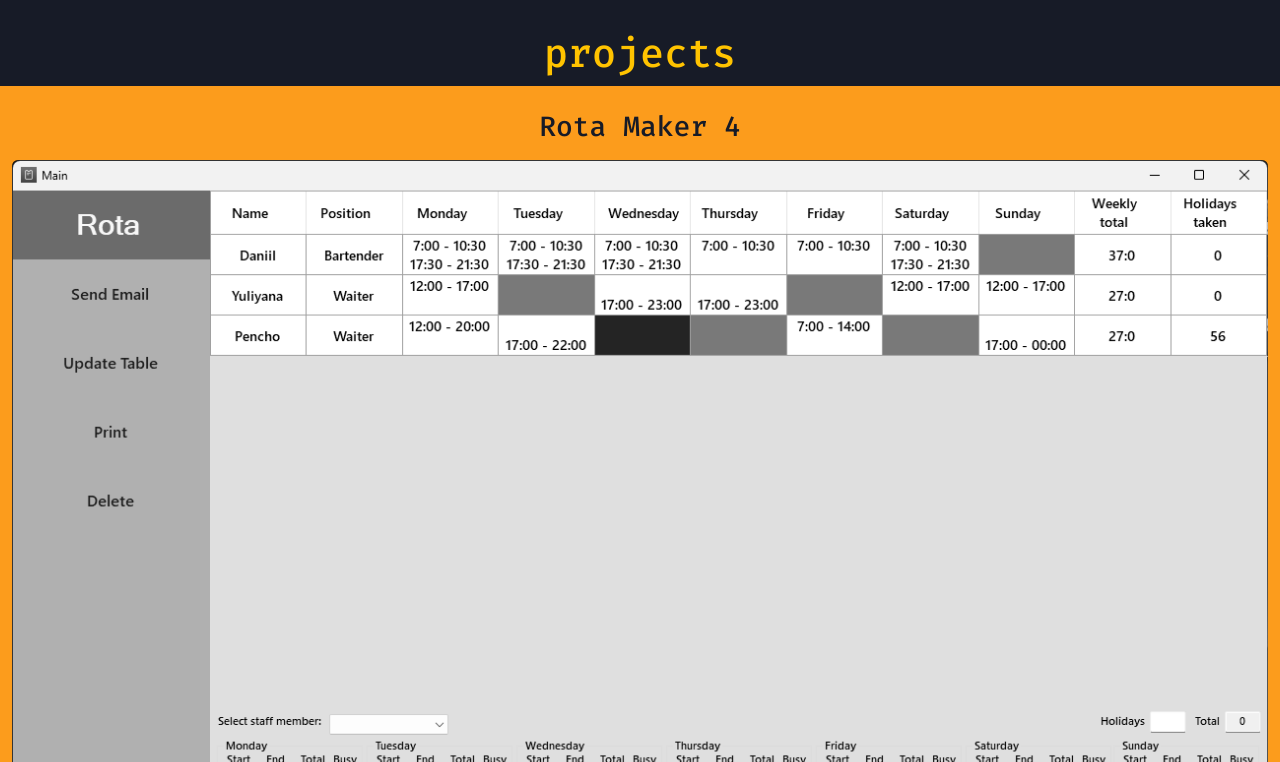
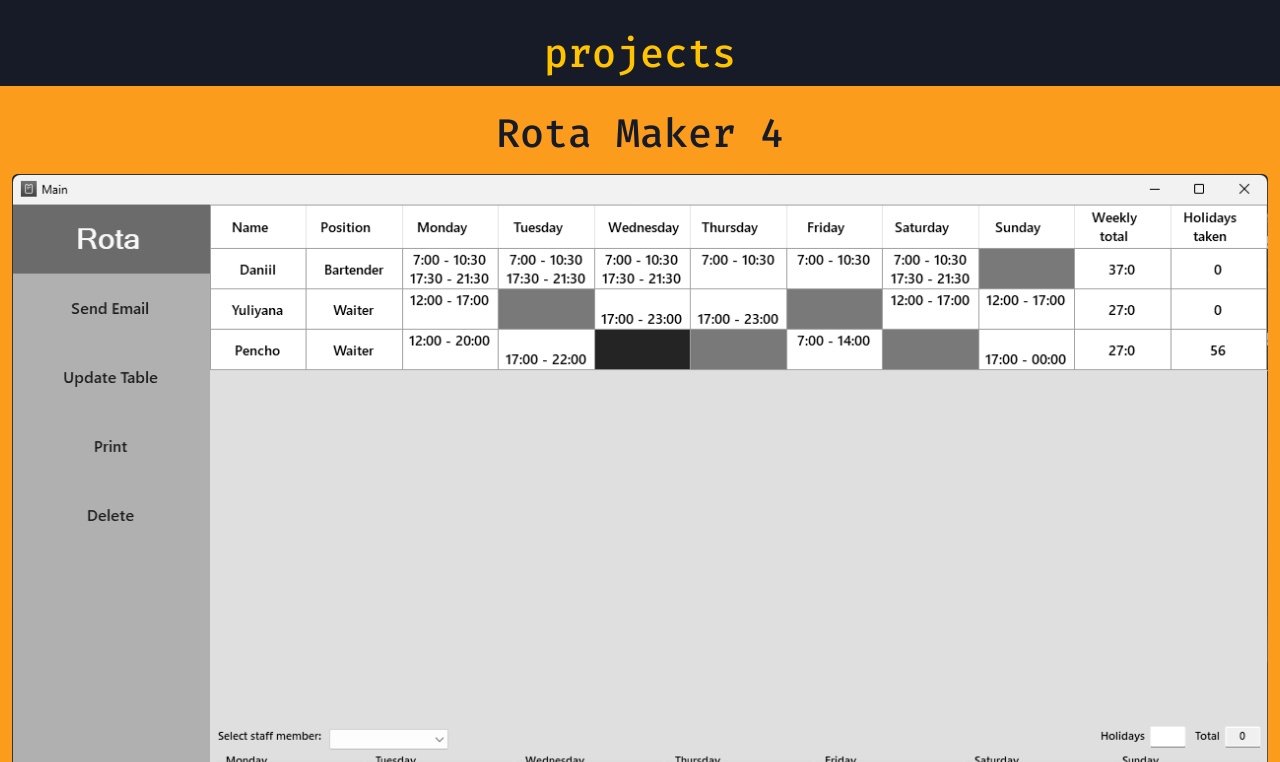
Before and after one commit to dannkis/Portfolio-Website, a React (Create React App) app: page / in a window 1280 px wide. Shown: the part 2218-2980 px from the top of the page. Built offline with nearby package versions, Linux system fonts and the light colour scheme.

Commit message:
Small Layout fixes

```diff
--- a/src/components/projects/Project.js
+++ b/src/components/projects/Project.js
@@ -91,11 +91,16 @@ export default function Project({
   return (
     <div
       className={
-        "reveal col-sm-12 min-vh-100 " + backgroundColour + " " + textColour
+        "reveal col-sm-12 min-vh-100 d-flex align-content-center " +
+        backgroundColour +
+        " " +
+        textColour
       }
     >
-      <div className="row align-content-center">
-        <h3 className="p-2 col-sm-12">{name}</h3>
+      <div className="row">
+        <h1 className="p-2 col-sm-12 d-flex align-items-center justify-content-center">
+          {name}
+        </h1>
         {layout == 0 ? (
           <>
             {ImageSection()} {DescriptionSection()}
```
